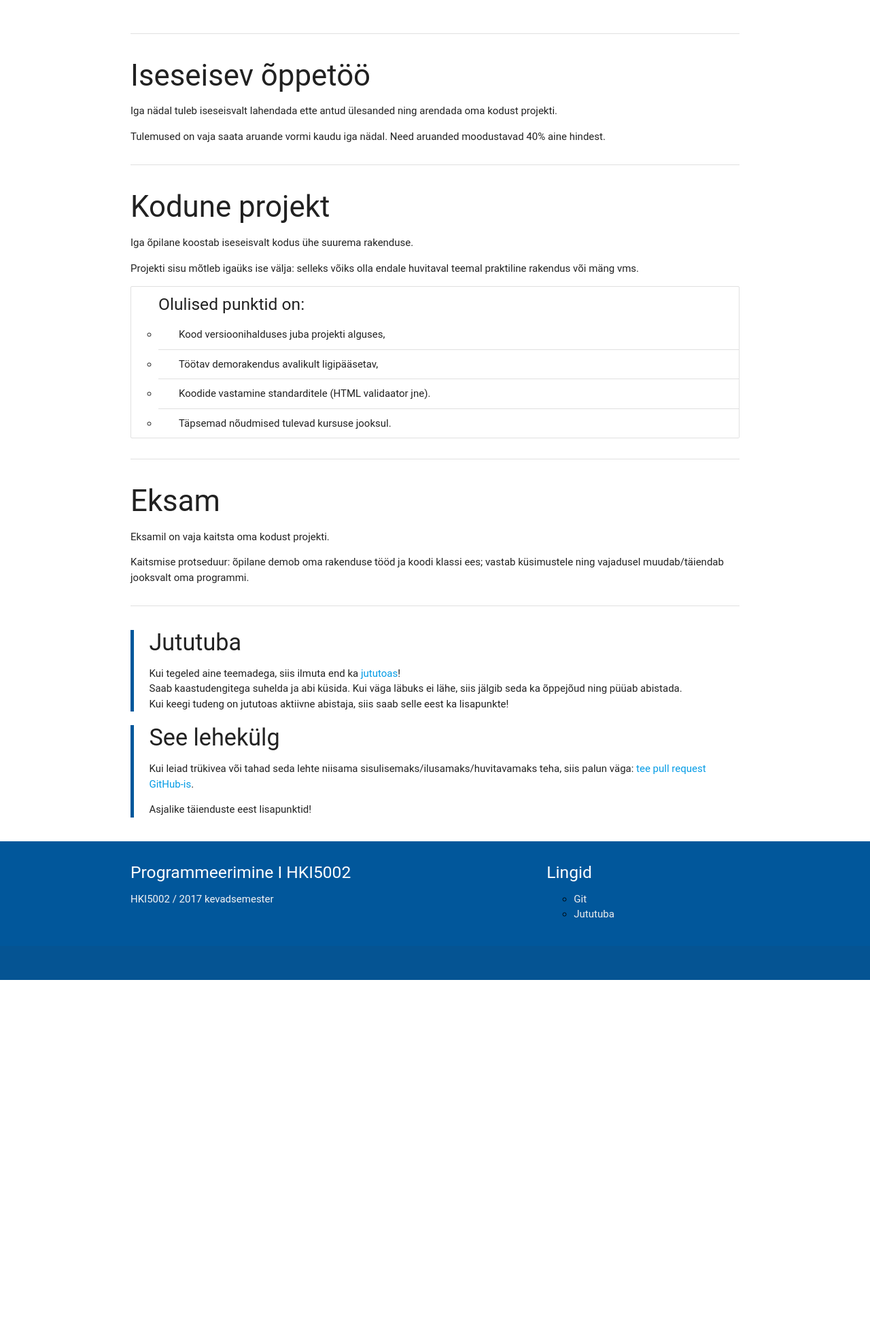
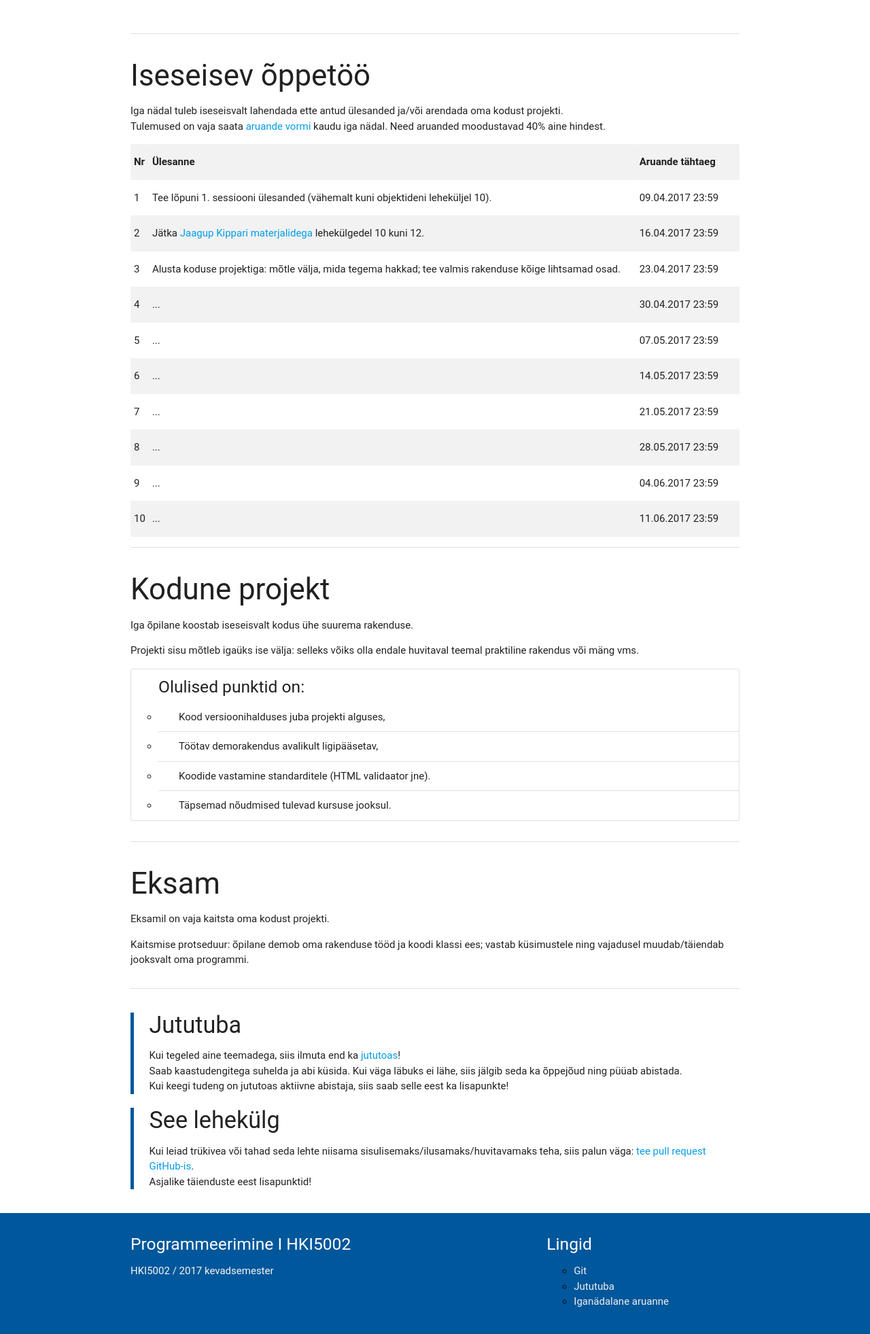
Before and after one commit to mangus/hki5002, a PHP site: page / in a window 1280 px wide. Shown: the part 435-2398 px from the top of the page at 68% size. Before the commit the page ends 1877 px from the top, so only its background shows below. Run offline with PHP 8.4, Linux system fonts and the light colour scheme; some web fonts are replaced.

Commit message:
Materjalide täiendamine

```diff
--- a/index.php
+++ b/index.php
@@ -47,8 +47,71 @@
 
 	<div class="section">
 		<h3>Iseseisev õppetöö</h3>
-		<p>Iga nädal tuleb iseseisvalt lahendada ette antud ülesanded ning arendada oma kodust projekti.</p>
-		<p>Tulemused on vaja saata aruande vormi kaudu iga nädal. Need aruanded moodustavad 40% aine hindest.</p>
+		<p>Iga nädal tuleb iseseisvalt lahendada ette antud ülesanded ja/või arendada oma kodust projekti.<br />
+		Tulemused on vaja saata <a target="_blank" href="https://goo.gl/forms/Rudiu48mBe9WjrfI3">aruande vormi</a> kaudu iga nädal. Need aruanded moodustavad 40% aine hindest.</p>
+
+		<table class="striped" style="table-layout:fixed;">
+		<colgroup>
+			<col width="3%">
+			<col width="80%">
+			<col width="17%">
+		</colgroup>
+			<tr>
+				<th>Nr</th>
+				<th>Ülesanne</th>
+				<th>Aruande tähtaeg</th>
+			</tr>
+			<tr>
+				<td>1</td>
+				<td>Tee lõpuni 1. sessiooni ülesanded (vähemalt kuni objektideni leheküljel 10).</td>
+				<td>09.04.2017 23:59</td>
+			</tr>
+			<tr>
+				<td>2</td>
+				<td>Jätka <a href="http://minitorn.tlu.ee/~jaagup/kool/java/loeng/veebijatk/veebijatk.pdf">Jaagup Kippari materjalidega</a> lehekülgedel 10 kuni 12.</td>
+				<td>16.04.2017 23:59</td>
+			</tr>
+			<tr>
+				<td>3</td>
+				<td>Alusta koduse projektiga: mõtle välja, mida tegema hakkad; tee valmis rakenduse kõige lihtsamad osad.</td>
+				<td>23.04.2017 23:59</td>
+			</tr>
+			<tr>
+				<td>4</td>
+				<td>...</td>
+				<td>30.04.2017 23:59</td>
+			</tr>
+			<tr>
+				<td>5</td>
+				<td>...</td>
+				<td>07.05.2017 23:59</td>
+			</tr>
+			<tr>
+				<td>6</td>
+				<td>...</td>
+				<td>14.05.2017 23:59</td>
+			</tr>
+			<tr>
+				<td>7</td>
+				<td>...</td>
+				<td>21.05.2017 23:59</td>
+			</tr>
+			<tr>
+				<td>8</td>
+				<td>...</td>
+				<td>28.05.2017 23:59</td>
+			</tr>
+			<tr>
+				<td>9</td>
+				<td>...</td>
+				<td>04.06.2017 23:59</td>
+			</tr>
+			<tr>
+				<td>10</td>
+				<td>...</td>
+				<td>11.06.2017 23:59</td>
+			</tr>
+		</table>
 	</div>
 
 	<div class="divider"></div>
@@ -90,9 +153,9 @@
 			<h4>See lehekülg</h4>
 			<p>
 				Kui leiad trükivea või tahad seda lehte niisama sisulisemaks/ilusamaks/huvitavamaks teha, siis palun väga:
-				<a target="_blank" href="https://github.com/mangus/hki5002">tee pull request GitHub-is</a>.
+				<a target="_blank" href="https://github.com/mangus/hki5002">tee pull request GitHub-is</a>.<br />
+				Asjalike täienduste eest lisapunktid!
 			</p>
-			<p>Asjalike täienduste eest lisapunktid!</p>
 		</blockquote>
 	</div>
 	</div>
@@ -108,6 +171,7 @@
 					<ul>
 						<li><a class="grey-text text-lighten-3" target="_blank" href="https://github.com/mangus/hki5002">Git</a></li>
 						<li><a class="grey-text text-lighten-3" target="_blank" href="https://gitter.im/hki5002/">Jututuba</a></li>
+						<li><a class="grey-text text-lighten-3" target="_blank" href="https://goo.gl/forms/Rudiu48mBe9WjrfI3">Iganädalane aruanne</a></li>
 					</ul>
 				</div>
 			</div>
--- a/sess1/index.php
+++ b/sess1/index.php
@@ -37,6 +37,7 @@
                 <li>Versioonihaldus: commit, push, pull</li>
                 <li>Java, Javascript, klient, server</li>
                 <li>Muutuja, massiiv, meetod?</li>
+                <li>Treppimine</li>
                 <li>Klass, objekt?</li>
                 <li>Staatiline meetod?</li>
                 <li>Abstraktne klass?</li>
```
